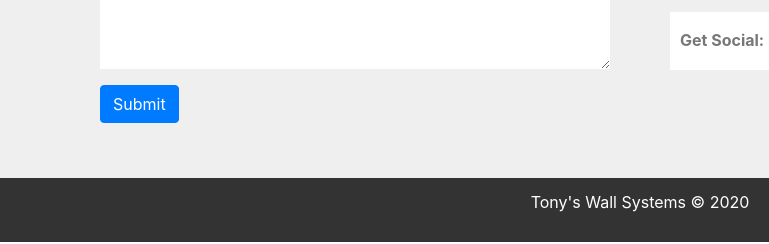
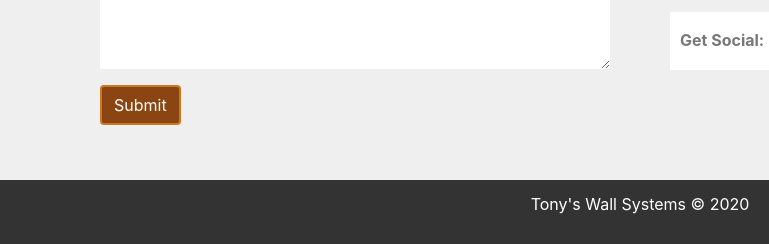
Before and after one commit to Vleezy/tonyWebsite, a plain HTML site: page index.html in a window 1280 px wide. Shown: the part 4626-4870 px from the top of the page, 0-769 px from the left. Drawn offline with nearby package versions, Linux system fonts and the light colour scheme.

Commit message:
updating

```diff
--- a/styles.css
+++ b/styles.css
@@ -383,6 +383,13 @@ blockquote::after{
     padding-bottom: 40px;
     color:#777;
 }
+#contact .btn{
+    background: #8B4513 !important;
+    border:solid #cc7722 2px;
+}
+#contact .btn:hover{
+    background: #cc7722 !important;
+}
 .contact-form{
     padding:15px;
 }
```
